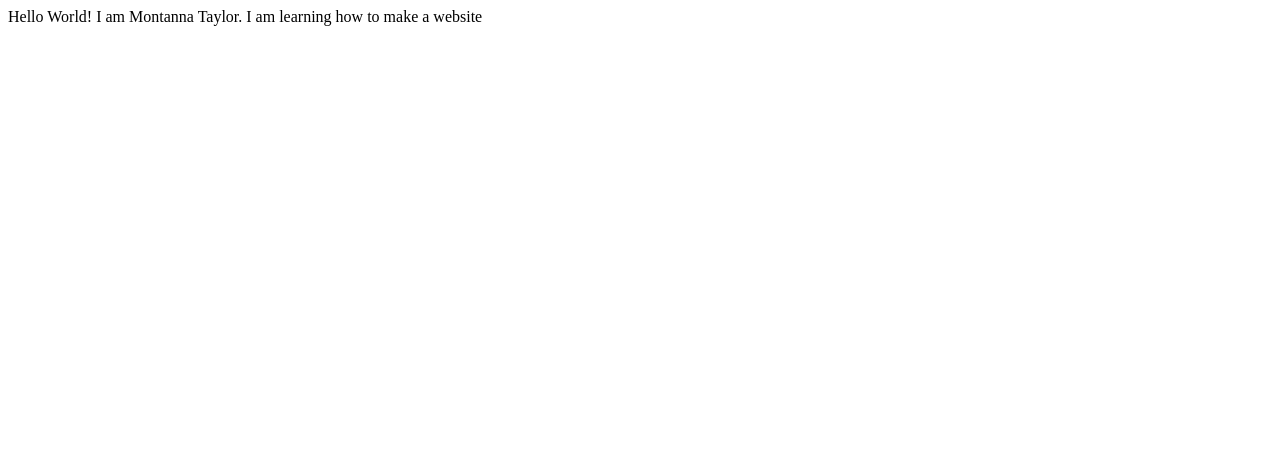
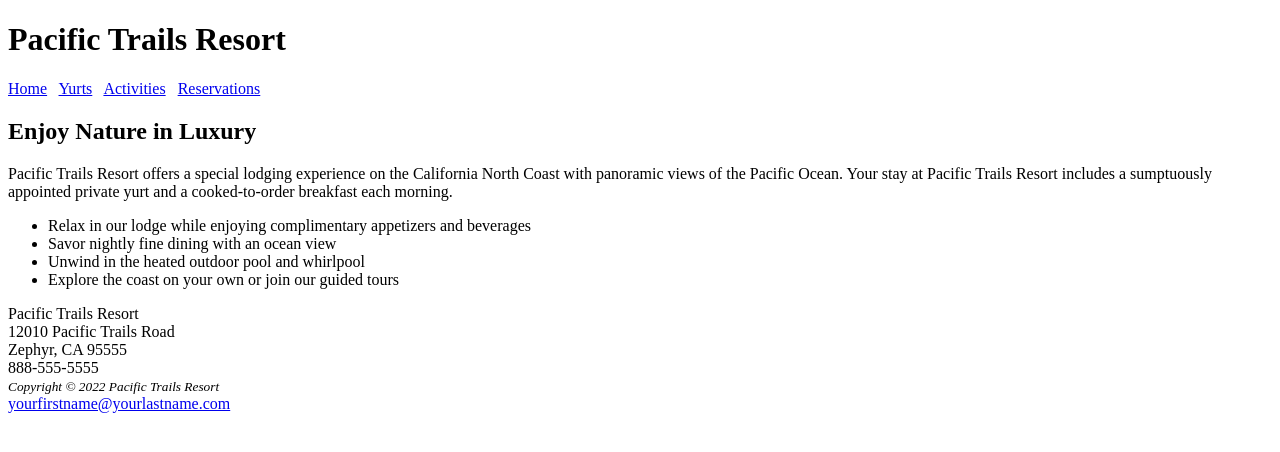
Before and after one commit to Mrtayl21/mtaylor21.io, a plain HTML site: page index.html in a window 1280 px wide. Drawn offline with Linux system fonts and the light colour scheme.

Commit message:
Update index.html

```diff
--- a/index.html
+++ b/index.html
@@ -1,13 +1,50 @@
 <!DOCTYPE html>
 <html lang="en">
 <head>
-    <meta charset="UTF-8">
-    <meta name="viewport" content="width=device-width, initial-scale=1.0">
-    <title>Montanna's First Website </title>
-    <link rel="stylesheet" href="
-</Head>
+  <meta charset="utf-8">
+  <title>Pacific Trails Resort</title>
+</head>
 <body>
- Hello World! I am Montanna Taylor. I am learning how to make a website
+  <header>
+    <h1>Pacific Trails Resort</h1>
+  </header>
 
+  <nav>
+    <a href="index.html">Home</a>&nbsp;&nbsp;
+    <a href="yurts.html">Yurts</a>&nbsp;&nbsp;
+    <a href="activities.html">Activities</a>&nbsp;&nbsp;
+    <a href="reservations.html">Reservations</a>
+  </nav>
+
+  <main>
+    <h2>Enjoy Nature in Luxury</h2>
+
+    <p>
+      Pacific Trails Resort offers a special lodging experience on the California North Coast
+      with panoramic views of the Pacific Ocean. Your stay at Pacific Trails Resort includes a
+      sumptuously appointed private yurt and a cooked-to-order breakfast each morning.
+    </p>
+
+    <ul>
+      <li>Relax in our lodge while enjoying complimentary appetizers and beverages</li>
+      <li>Savor nightly fine dining with an ocean view</li>
+      <li>Unwind in the heated outdoor pool and whirlpool</li>
+      <li>Explore the coast on your own or join our guided tours</li>
+    </ul>
+
+    <div>
+      <div>Pacific Trails Resort</div>
+      <div>12010 Pacific Trails Road</div>
+      <div>Zephyr, CA 95555</div>
+    </div>
+
+    <div>888-555-5555</div>
+  </main>
+
+  <footer>
+    <small><i>Copyright &copy; 2022 Pacific Trails Resort</i></small>
+    <br>
+    <a href="mailto:yourfirstname@yourlastname.com">yourfirstname@yourlastname.com</a>
+  </footer>
 </body>
 </html>
```
